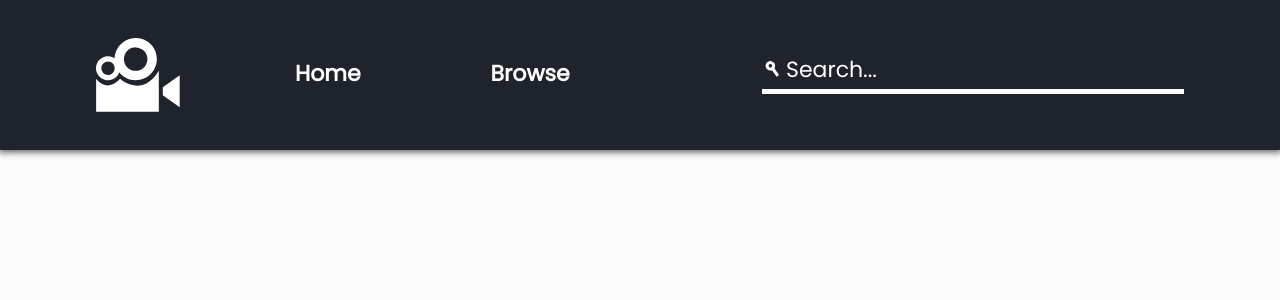
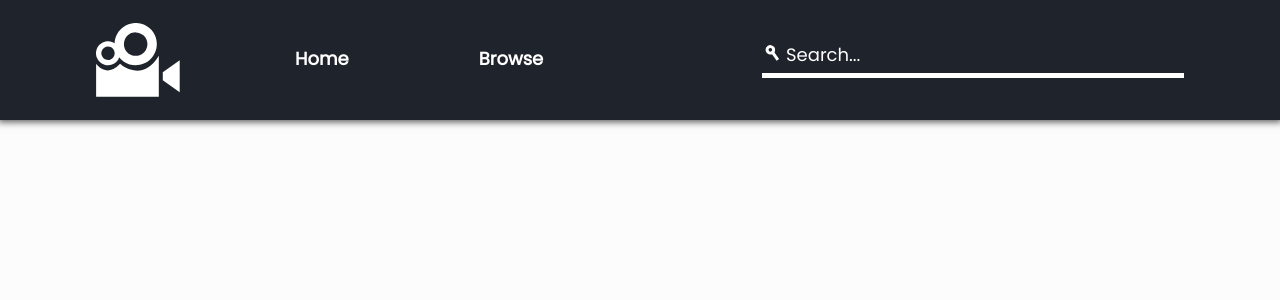
Before and after one commit to EtienneCClarke/Movie-Database-Presentation-Tool, a CodeIgniter app: page /database/ in a window 1280 px wide. Shown: the top 300 px of the page. Run offline with CodeIgniter, Linux system fonts and the light colour scheme.

Commit message:
reduced size of navigation

```diff
--- a/public/css/general.css
+++ b/public/css/general.css
@@ -9,7 +9,7 @@ html, body {
 
 #navigation {
     width: 100%;
-    height: 150px;
+    height: 120px;
     background: #1F232B;
     display: inline-flex;
     flex-direction: row;
@@ -29,7 +29,7 @@ html, body {
     font-style: normal;
     font-weight: bold;
     line-height: 36px;
-    font-size: 22;
+    font-size: 18;
     color: white;
     margin-left: 100px;
     padding: 0 15px;
@@ -56,7 +56,7 @@ html, body {
 }
 
 #search input {
-    font-size: 22;
+    font-size: 18;
     width: 400px;
     color: white;
     background: unset;
@@ -70,7 +70,7 @@ html, body {
 
 #search input::placeholder {
     font-size: 100%;
-    font-size: 22;
+    font-size: 18;
     color: white;
     font-family: 'Poppins';
 }
```
